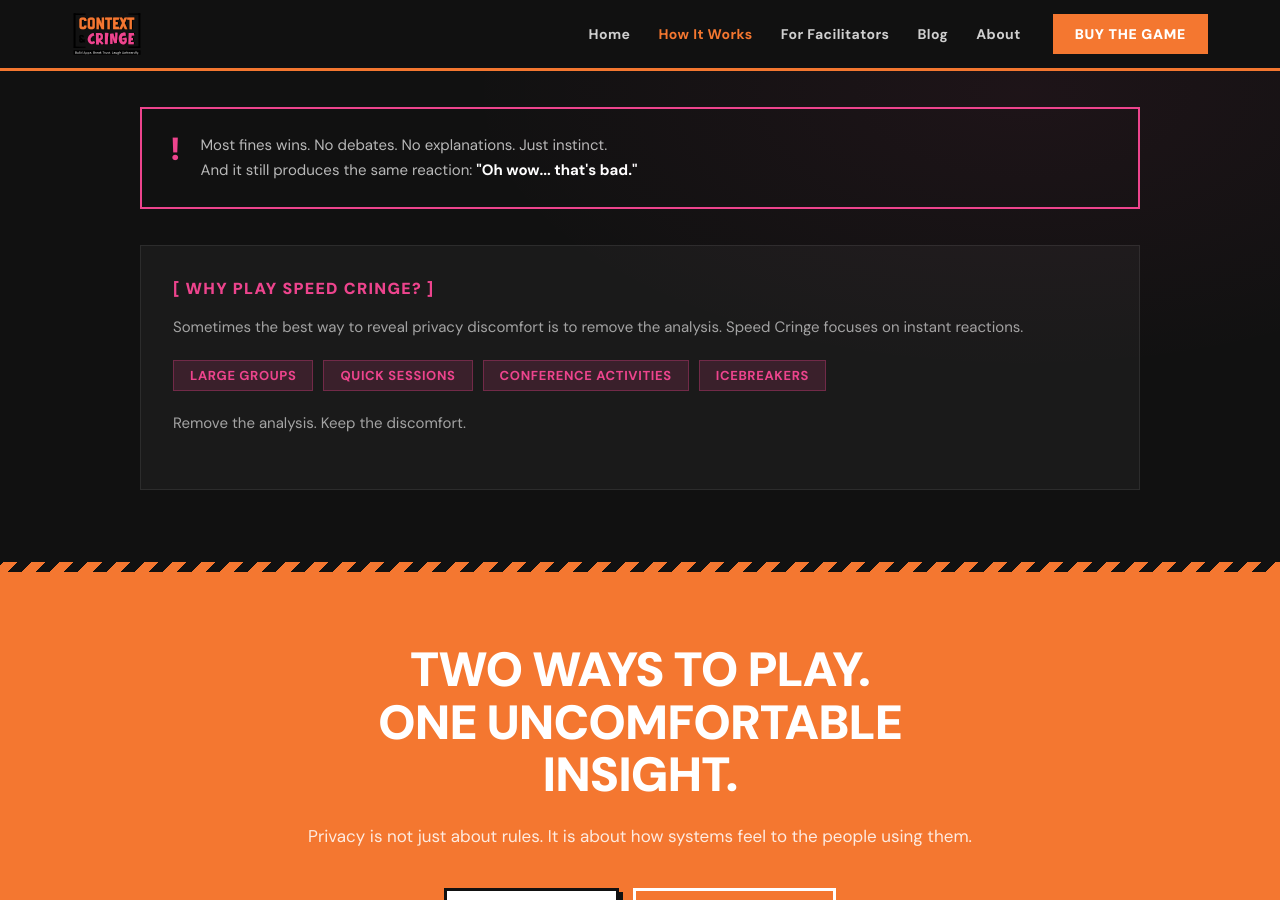
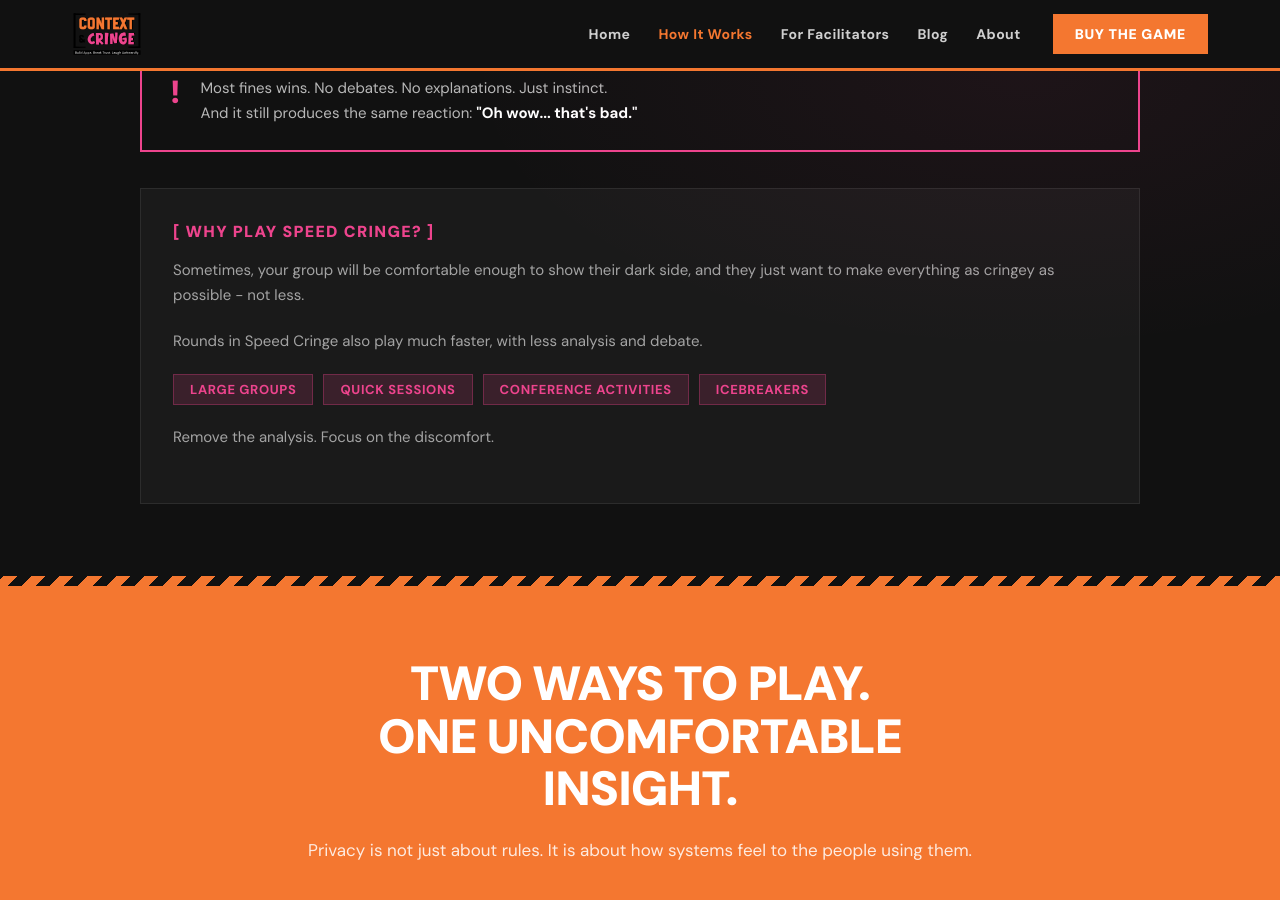
Before and after one commit to ContextAndCringe/www, a Jekyll site: the page built from how-it-works.html, in a window 1280 px wide and 900 px high, scrolled down 2338 px. Built offline with Jekyll 4.4.1, drawn with Linux system fonts in a browser that asks for light colours.

Commit message:
Revise Speed Cringe game description and instructions
Updated text to clarify the intent of the game and its mechanics.

```diff
--- a/how-it-works.html
+++ b/how-it-works.html
@@ -31,7 +31,7 @@
       <div class="card-plus">+</div>
       <div class="game-card data"><div class="card-type">Card 3</div><div class="card-name blue">Data</div><div class="card-example">e.g. Location History</div></div>
     </div>
-    <p class="card-trio-label">App &middot; Feature &middot; Data</p>
+
     <div class="steps">
       <div class="step"><div class="step-num">1</div><div class="step-body"><h3>Draw Cards</h3><p>Everyone has two cards of each type. Three card types, plenty of combinations.</p></div></div>
       <div class="step"><div class="step-num">2</div><div class="step-body"><h3>Build Scenarios</h3><p>Players place cards to complete app combinations. One App, one Feature, one Data type.</p></div></div>
@@ -75,14 +75,15 @@
     </div>
     <div class="speed-why">
       <h3>[ Why Play Speed Cringe? ]</h3>
-      <p>Sometimes the best way to reveal privacy discomfort is to remove the analysis. Speed Cringe focuses on instant reactions.</p>
+      <p>Sometimes, your group will be comfortable enough to show their dark side, and they just want to make everything as cringey as possible - not less.</p>
+      <p>Rounds in Speed Cringe also play much faster, with less analysis and debate.</p>
       <div class="speed-works-list">
         <span class="speed-tag">Large groups</span>
         <span class="speed-tag">Quick sessions</span>
         <span class="speed-tag">Conference activities</span>
         <span class="speed-tag">Icebreakers</span>
       </div>
-      <p>Remove the analysis. Keep the discomfort.</p>
+      <p>Remove the analysis. Focus on the discomfort.</p>
     </div>
   </div>
 </section>
```
